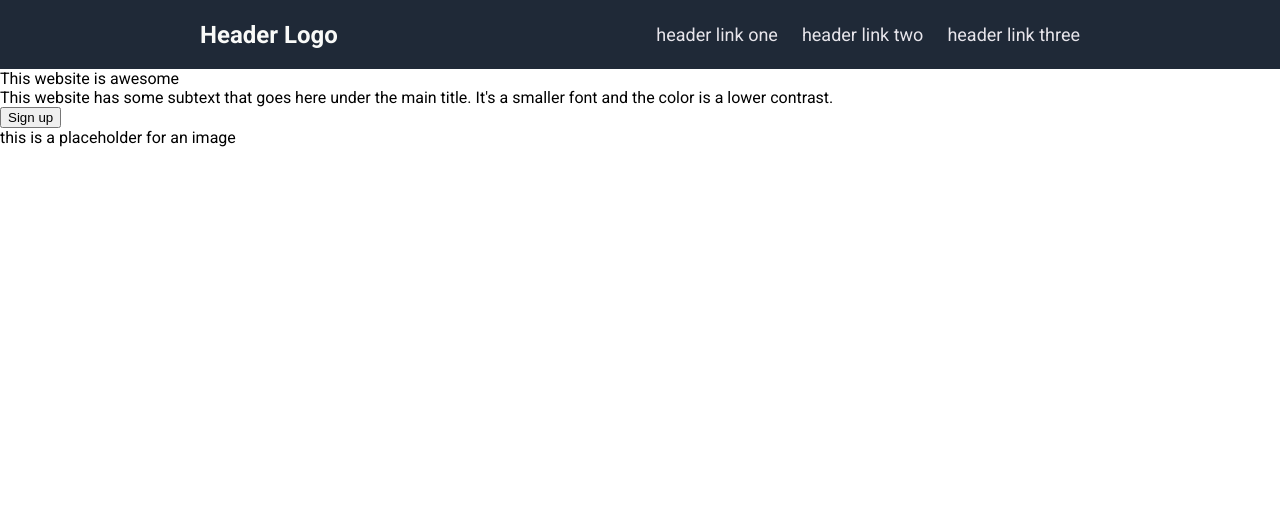
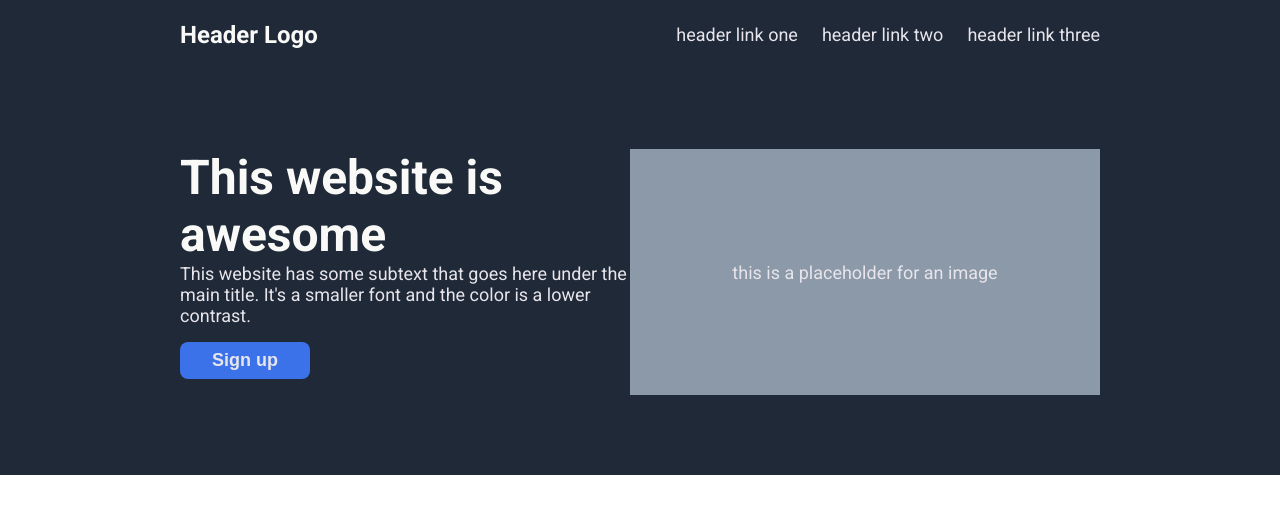
Before and after one commit to JMAG239/landing-page, a plain HTML site: page index.html in a window 1280 px wide. Drawn offline with Linux system fonts and the light colour scheme.

Commit message:
Complete first block of landing page
Stylize the rest of the first block of the page to make it fit the header.

Edit the css file to add the corresponding styles.
Edit the html to include anothe div in order to achieve the desired style.

```diff
--- a/index.html
+++ b/index.html
@@ -21,10 +21,11 @@
         </div>
     </div>
     <div class="content_first_block">
+        <div class="content_text">
             <div class="content_title">
                 This website is awesome
             </div>
-        <div class="content_text">
+            <div class="content_subtext">
                 This website has some subtext that goes here
                 under the main title. It's a smaller font and
                 the color is a lower contrast.
@@ -32,6 +33,7 @@
             <div class="button">
                 <button>Sign up</button>
             </div>
+        </div>
         <div class="image_placeholder">
             this is a placeholder for an image
         </div>
--- a/style.css
+++ b/style.css
@@ -12,7 +12,7 @@ body {
     display: flex;
     justify-content: space-between;
     align-items: center;
-    padding: 8px 200px;
+    padding: 8px 180px;
   }
 
   .header_logo {
@@ -33,3 +33,45 @@ body {
     text-decoration: none;
     font-size: 18px;
   }
+
+  .content_first_block {
+    background: #1f2937;
+    display: flex;
+    justify-content: space-between;
+    padding: 80px 180px;
+  }
+
+  .content_title {
+    color: #F9FAF8;
+    font-weight: bold;
+    font-size: 48px;
+    width: 350px;
+  }
+
+  .content_subtext {
+    color: #E7E5EB;
+    font-size: 18px;
+    width: 450px;
+  }
+
+  button {
+    color: #E7E5EB;
+    background-color: rgb(59, 114, 233);
+    border-radius: 8px;
+    border: none;
+	outline: none;
+    font-weight: bold;
+    margin: 16px 0;
+    padding: 8px 32px;
+    font-size: 18px;
+  }
+
+  .image_placeholder {
+    color: #E7E5EB;
+    font-size: 18px;
+    background-color: rgb(140, 153, 168);
+    display: flex;
+    align-items: center;
+    justify-content: center;
+    width: 500px;
+  }
```
Lines whose indentation alone changed are shown as unchanged.
